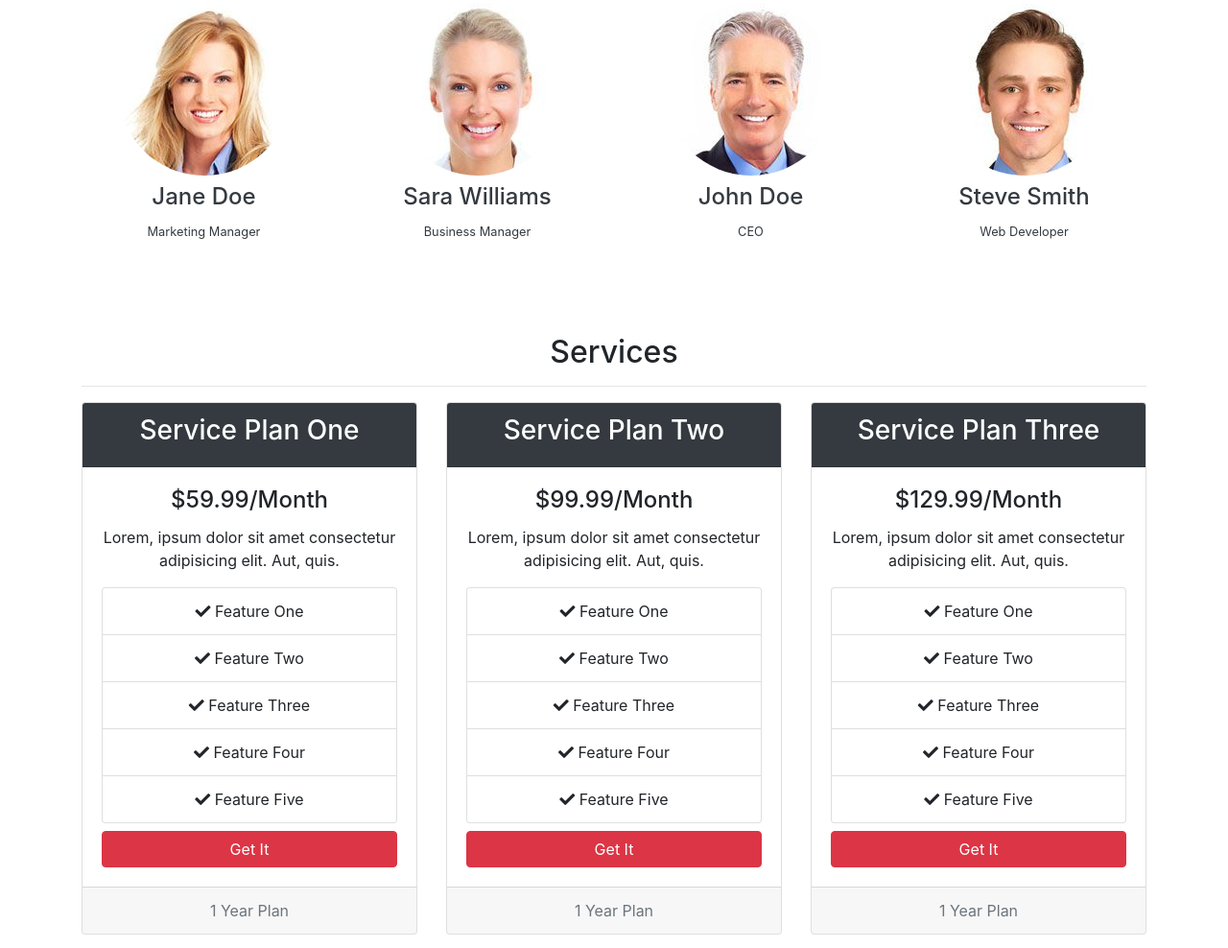
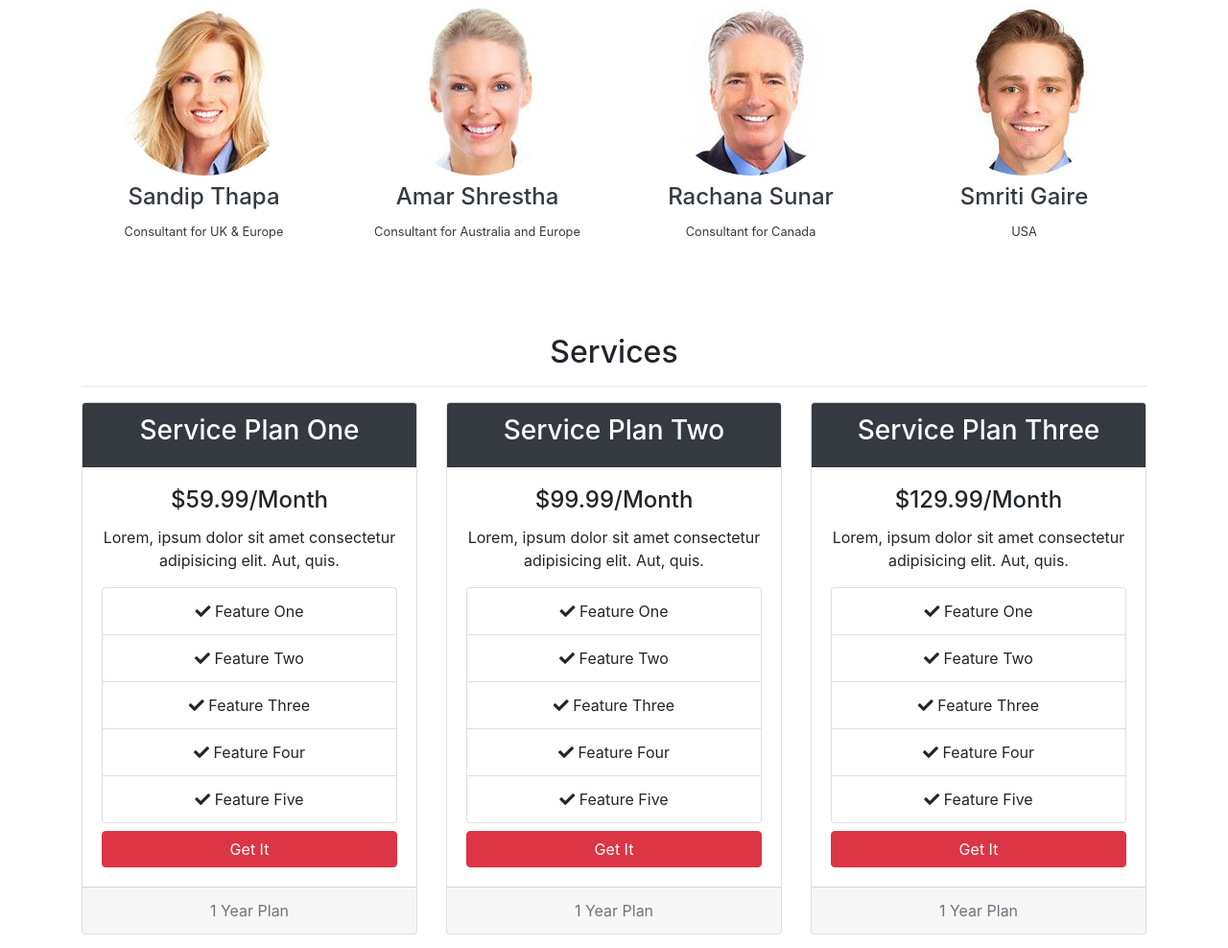
Before and after one commit to rajan-bm/footstep01, a plain HTML site: page index.html in a window 1280 px wide. Shown: the part 983-1971 px from the top of the page at 96% size. Drawn offline with nearby package versions, Linux system fonts and the light colour scheme; some packages are replaced by stand-ins of ours; a script that the page names is missing.

Commit message:
our staff first changes

```diff
--- a/index.html
+++ b/index.html
@@ -158,23 +158,23 @@
       <div class="row">
         <div class="col-md-3">
           <img src="img/person1.jpg" alt="" class="img-fluid rounded-circle mb-2">
-          <h4>Jane Doe</h4>
-          <small>Marketing Manager</small>
+          <h4>Sandip Thapa</h4>
+          <small>Consultant for UK & Europe</small>
         </div>
         <div class="col-md-3">
           <img src="img/person2.jpg" alt="" class="img-fluid rounded-circle mb-2">
-          <h4>Sara Williams</h4>
-          <small>Business Manager</small>
+          <h4>Amar Shrestha</h4>
+          <small>Consultant for Australia and Europe </small>
         </div>
         <div class="col-md-3">
           <img src="img/person3.jpg" alt="" class="img-fluid rounded-circle mb-2">
-          <h4>John Doe</h4>
-          <small>CEO</small>
+          <h4>Rachana Sunar</h4>
+          <small>Consultant for Canada</small>
         </div>
         <div class="col-md-3">
           <img src="img/person4.jpg" alt="" class="img-fluid rounded-circle mb-2">
-          <h4>Steve Smith</h4>
-          <small>Web Developer</small>
+          <h4>Smriti Gaire</h4>
+          <small>USA</small>
         </div>
       </div>
     </div>
```
